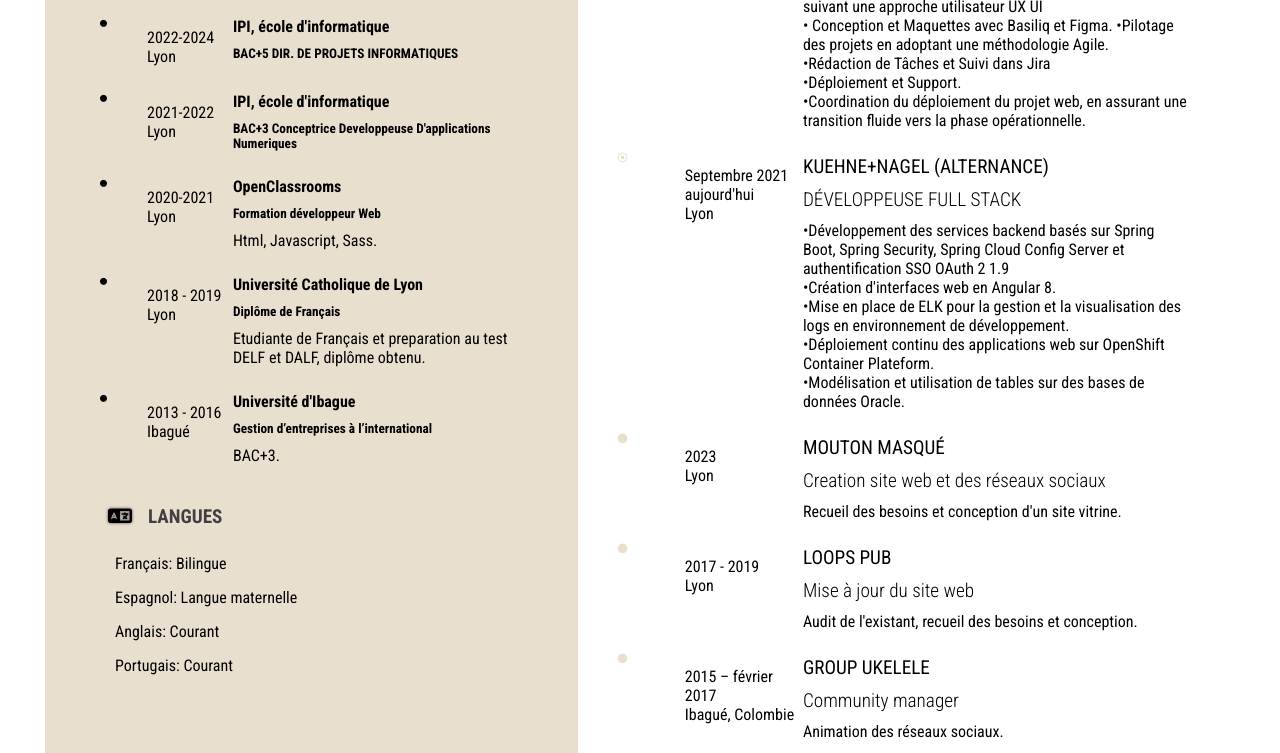
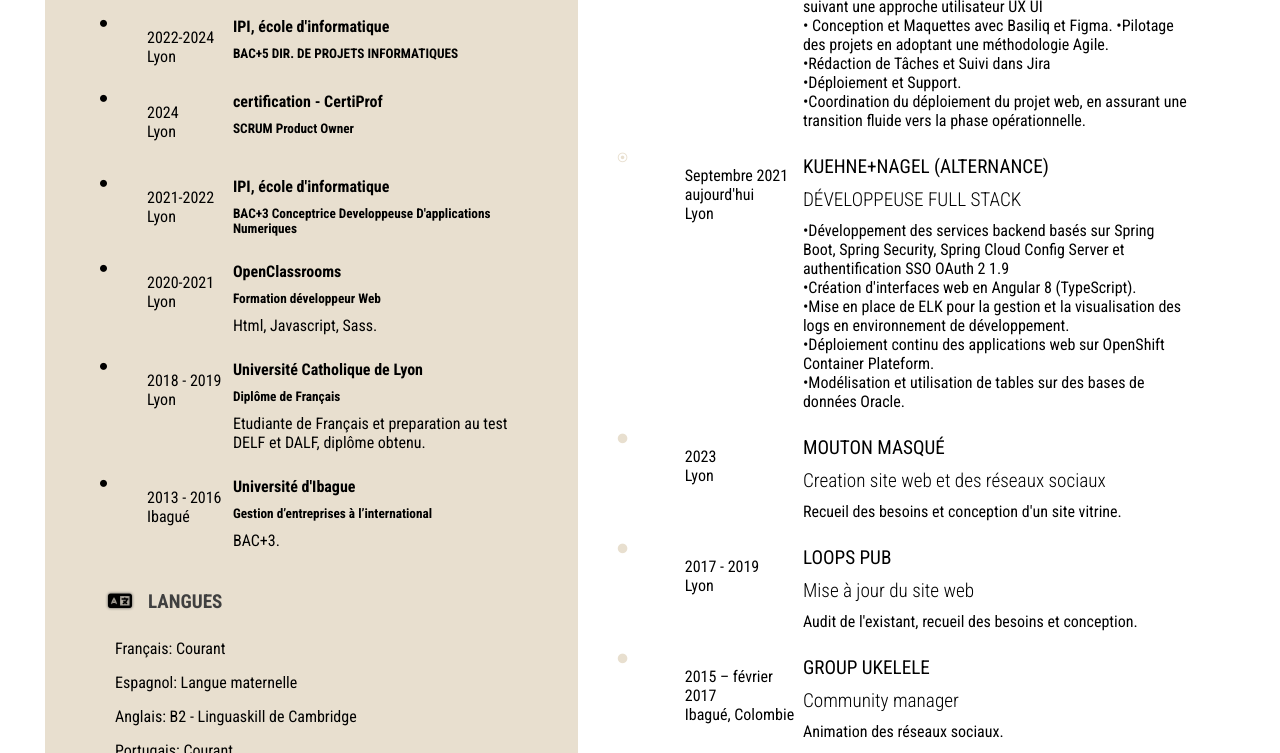
Before and after one commit to AnnyBarrero/cv-BARRERO, a plain HTML site: page index.html in a window 1280 px wide. Shown: the part 507-1260 px from the top of the page. Drawn offline with Linux system fonts and the light colour scheme.

Commit message:
modification mots

```diff
--- a/index.html
+++ b/index.html
@@ -86,6 +86,24 @@
                             <!--div sur la ville et date-->
                             <div class="col-time">
                                 <ul>
+                                    <li>2024<br>
+                                    Lyon</li>
+                                </ul>
+                            </div>
+                            <!--div côté description-->
+                            <div class="col-description">
+                                <h4>certification - CertiProf</h4>
+                                <h5>SCRUM Product Owner
+                                </h5>
+
+                            </div>
+                        </div>
+                        <div class="row-right">
+                            <!--div icon-->
+                                 <span class="circle-regular-left"><i class="fas fa-circle fa-xs" style="font-size: 7px;"></i></span>
+                            <!--div sur la ville et date-->
+                            <div class="col-time">
+                                <ul>
                                     <li>2021-2022<br>
                                     Lyon</li>
                                 </ul>
@@ -150,9 +168,9 @@
                     <article class="langues-left">
                         <h3 style="margin-bottom: 15px; margin-top: 15px;"><i class="fas fa-solid fa-language color-left dimensions-left" style="color: black; margin-left: 38px;"></i> LANGUES</h3>
                         <ul  >
-                           <li><p>Français: Bilingue</p></li>
-                           <li><p> Espagnol: Langue maternelle</p></li>
-                           <li><p>Anglais: Courant</p></li>
+                           <li><p>Français: Courant</p></li>
+                           <li><p>Espagnol: Langue maternelle</p></li>
+                           <li><p>Anglais: B2 - Linguaskill de Cambridge</p></li>
                            <li><p>Portugais: Courant</p></li>
                         </ul>
                     </article>
@@ -219,7 +237,7 @@
                                     FULL STACK</h5>
                                 <p>•Développement des services backend basés sur Spring Boot, Spring Security,
                                     Spring Cloud Config Server et authentification SSO OAuth 2 1.9<br>
-                                    •Création d'interfaces web en Angular 8.<br>
+                                    •Création d'interfaces web en Angular 8 (TypeScript).<br>
                                     •Mise en place de ELK pour la gestion et la visualisation des logs en
                                     environnement de développement.<br>
                                     •Déploiement continu des applications web sur OpenShift Container Plateform.<br>
```
